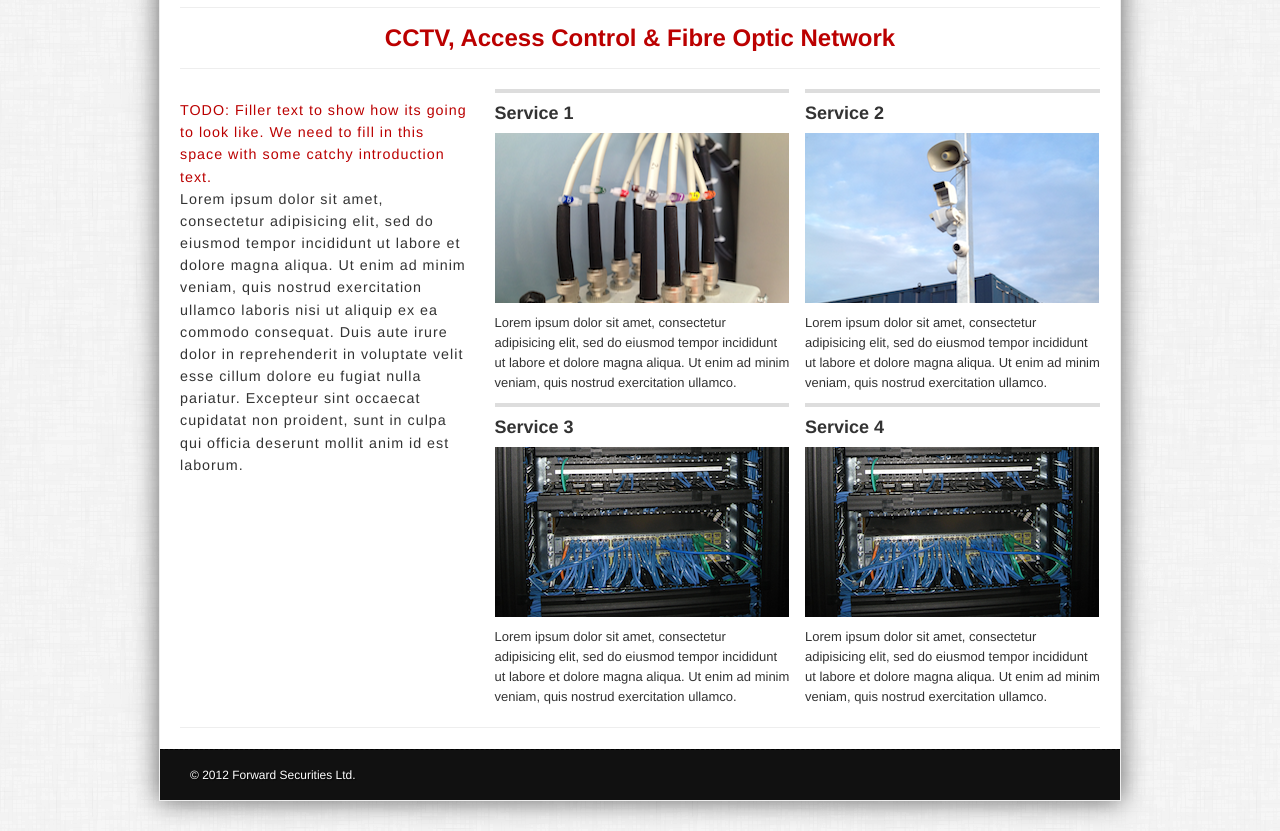
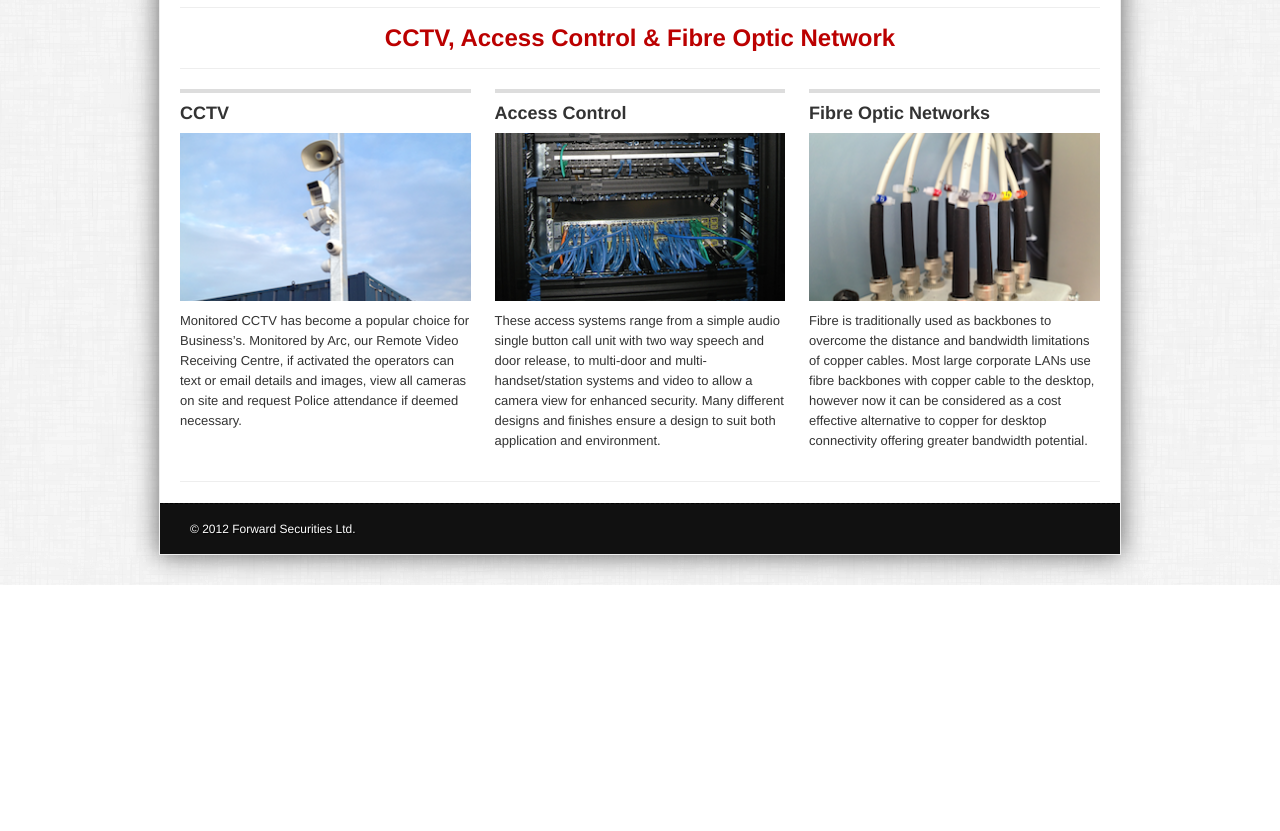
Before and after one commit to rajraj/forsec, a plain HTML site: page index.html in a window 1280 px wide. Shown: the part 503-1334 px from the top of the page. After the commit the page ends 1088 px from the top, so only its background shows below. Drawn offline with Linux system fonts and the light colour scheme.

Commit message:
home page reorganised

```diff
--- a/index.html
+++ b/index.html
@@ -112,50 +112,19 @@
         </div>
         <div class="row-fluid">
           <div class="span4">
-            <br/>
-            <p class="lead">
-              <span class="red">TODO: Filler text to show how its going to look like.
-                            We need to fill in this space with some catchy introduction text.</span><br/>
-              Lorem ipsum dolor sit amet, consectetur adipisicing elit, sed do eiusmod
-            tempor incididunt ut labore et dolore magna aliqua. Ut enim ad minim veniam,
-            quis nostrud exercitation ullamco laboris nisi ut aliquip ex ea commodo
-            consequat. Duis aute irure dolor in reprehenderit in voluptate velit esse
-            cillum dolore eu fugiat nulla pariatur. Excepteur sint occaecat cupidatat non
-            proident, sunt in culpa qui officia deserunt mollit anim id est laborum.</p>
+            <h4 class="section-header">CCTV</h4>
+            <img src="images/gallery/cctv-small.png" width="294" class="services-img">
+            <p>Monitored CCTV has become a popular choice for Business’s. Monitored by Arc, our Remote Video Receiving Centre, if activated the operators can text or email details and images, view all cameras on site and request Police attendance if deemed necessary.</p>
           </div>
-          <div class="span8">
-            <div class="row-fluid">
-              <div class="span6">
-                <h4 class="section-header">Service 1</h4>
-                <img src="images/gallery/fibre-optic-small.png" width="294" class="services-img">
-                Lorem ipsum dolor sit amet, consectetur adipisicing elit, sed do eiusmod
-                tempor incididunt ut labore et dolore magna aliqua. Ut enim ad minim veniam,
-                quis nostrud exercitation ullamco.
-              </div>
-              <div class="span6">
-                <h4 class="section-header">Service 2</h4>
-                <img src="images/gallery/cctv-small.png" width="294" class="services-img">
-                Lorem ipsum dolor sit amet, consectetur adipisicing elit, sed do eiusmod
-                tempor incididunt ut labore et dolore magna aliqua. Ut enim ad minim veniam,
-                quis nostrud exercitation ullamco.
-              </div>
-            </div>
-            <div class="row-fluid">
-              <div class="span6">
-                <h4 class="section-header">Service 3</h4>
-                <img src="images/gallery/network-small.png" width="294" class="services-img">
-                Lorem ipsum dolor sit amet, consectetur adipisicing elit, sed do eiusmod
-                tempor incididunt ut labore et dolore magna aliqua. Ut enim ad minim veniam,
-                quis nostrud exercitation ullamco.
-              </div>
-              <div class="span6">
-                <h4 class="section-header">Service 4</h4>
-                <img src="images/gallery/network-small.png" width="294" class="services-img">
-                Lorem ipsum dolor sit amet, consectetur adipisicing elit, sed do eiusmod
-                tempor incididunt ut labore et dolore magna aliqua. Ut enim ad minim veniam,
-                quis nostrud exercitation ullamco.
-              </div>
-            </div>
+          <div class="span4">
+            <h4 class="section-header">Access Control</h4>
+            <img src="images/gallery/network-small.png" width="294" class="services-img">
+            <p>These access systems range from a simple audio single button call unit with two way speech and door release, to multi-door and multi-handset/station systems and video to allow a camera view for enhanced security. Many different designs and finishes ensure a design to suit both application and environment.</p>
+          </div>
+          <div class="span4">
+            <h4 class="section-header">Fibre Optic Networks</h4>
+            <img src="images/gallery/fibre-optic-small.png" width="294" class="services-img">
+            <p>Fibre is traditionally used as backbones to overcome the distance and bandwidth limitations of copper cables. Most large corporate LANs use fibre backbones with copper cable to the desktop, however now it can be considered as a cost effective alternative to copper for desktop connectivity offering greater bandwidth potential.</p>
           </div>
         </div>
         <hr />
```
